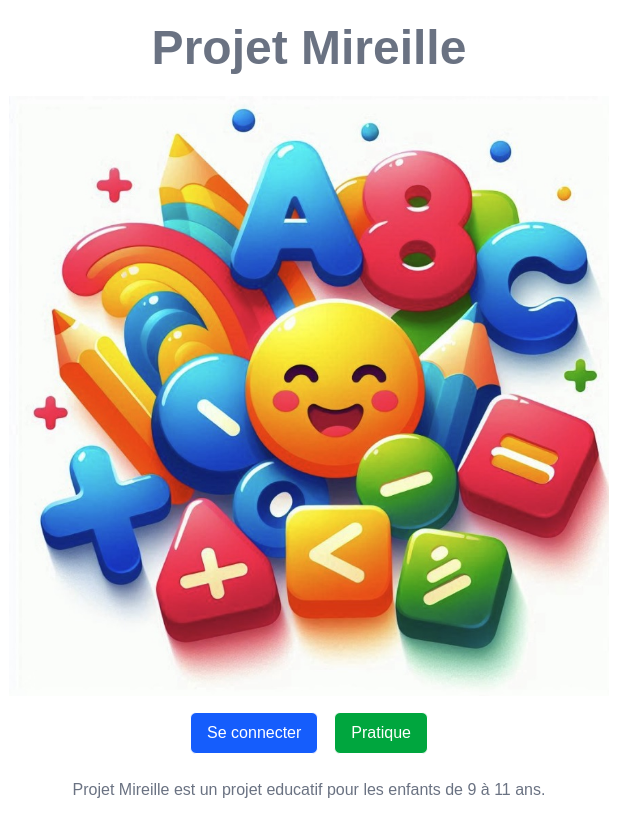
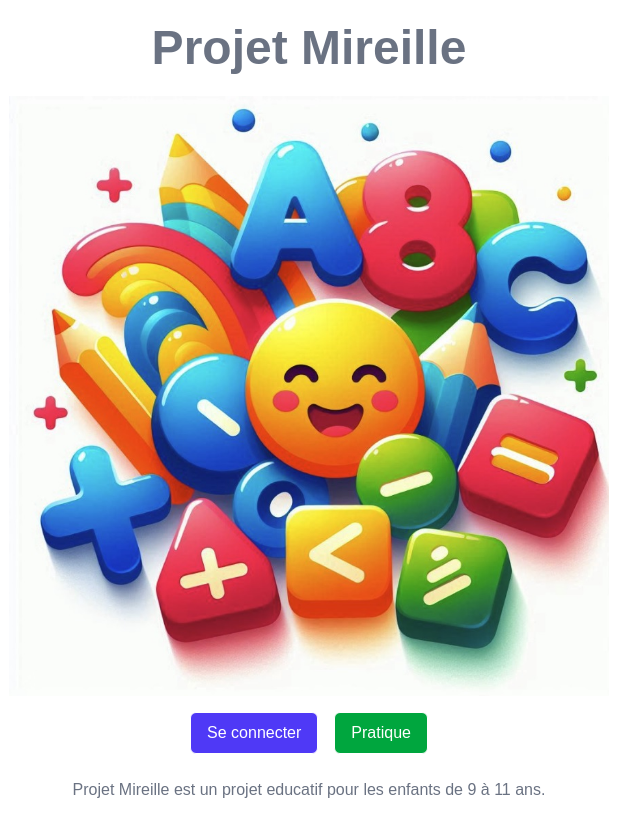
Before and after one commit to TheRealByteraver/projetmireille, a Next.js app: page / in a window 1280 px wide. Shown: the whole page, without its empty margins (331-971 px from the left). Built offline with nearby package versions, Linux system fonts and the light colour scheme.

Commit message:
made FE dynamic

```diff
--- a/app/dashboard/page.tsx
+++ b/app/dashboard/page.tsx
@@ -1,6 +1,10 @@
 'use client';
+// const AuthenticatedRoute = dynamic(() => import('@/components/system/AuthenticatedRoute'), { ssr: false });
+import AuthenticatedRoute from '@/components/system/AuthenticatedRoute';
+// const Dashboard = dynamic(() => import('@/components/pages/Dashboard'), { ssr: false });
+
 import Dashboard from '@/components/pages/Dashboard';
-import AuthenticatedRoute from '@/components/system/AuthenticatedRoute';
+// import dynamic from 'next/dynamic';
 
 const Home = (): React.JSX.Element => (
   <AuthenticatedRoute>
--- a/app/page.tsx
+++ b/app/page.tsx
@@ -1,5 +1,6 @@
-import LandingPage from '@/components/pages/LandingPage';
+'use client';
+const LandingPage = dynamic(() => import('@/components/pages/LandingPage'), { ssr: false });
+import dynamic from 'next/dynamic';
 
 const Home = (): React.JSX.Element => <LandingPage />;
-
 export default Home;
--- a/components/pages/LandingPage.tsx
+++ b/components/pages/LandingPage.tsx
@@ -20,11 +20,17 @@ const LandingPage = (): React.JSX.Element => {
         <Image src="/home.jpg" width={600} height={600} alt="Project logo" loading="eager" />
         <div className="mt-4 flex gap-4">
           {user ? (
-            <Button onClick={() => setCurrentUser(undefined)} color="blue">
-              Se déconnecter
-            </Button>
+            <>
+              <Button onClick={() => setCurrentUser(undefined)} color="indigo">
+                Se déconnecter
+              </Button>
+
+              <Button onClick={() => router.push('/dashboard')} color="blue">
+                Tableau de bord
+              </Button>
+            </>
           ) : (
-            <Button onClick={() => router.push('/login')} color="blue">
+            <Button onClick={() => router.push('/login')} color="indigo">
               Se connecter
             </Button>
           )}
```
